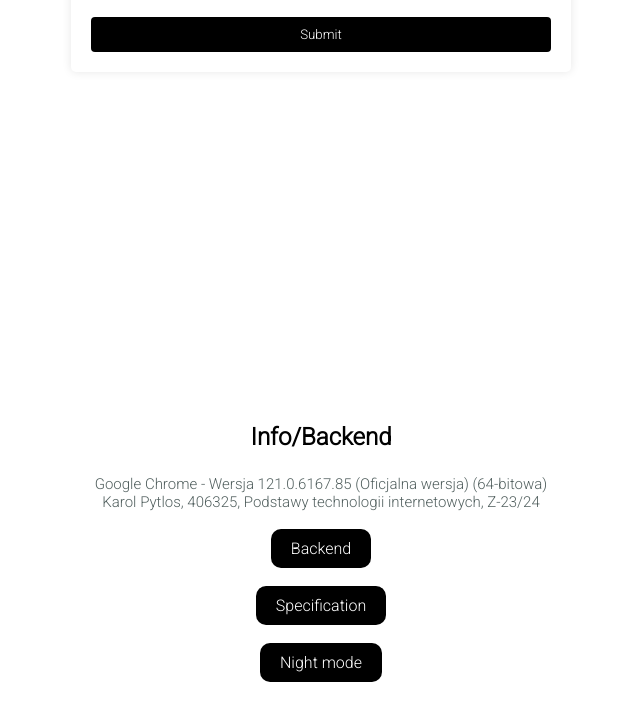
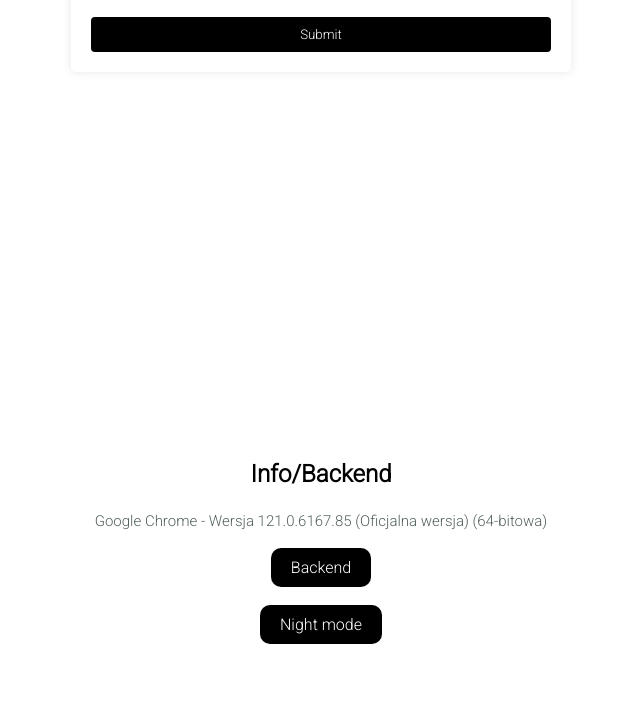
Before and after one commit to soltyp/appleblog, a plain HTML site: page index.html in a window 1280 px wide. Shown: the part 2969-3690 px from the top of the page, without its empty margins (319-959 px from the left). Drawn offline with nearby package versions, Linux system fonts and the light colour scheme.

Commit message:
Update index.html

```diff
--- a/index.html
+++ b/index.html
@@ -242,13 +242,12 @@
             <div class="info2"></div>
             <h2 class="section__title">Info/Backend</h2>
                 <p>Google Chrome - Wersja 121.0.6167.85 (Oficjalna wersja) (64-bitowa)</p>
-                <p>Karol Pytlos, 406325, Podstawy technologii internetowych, Z-23/24</p>
+                <p></p>
                 <br>
                 <a href="login.html" class="backend-button">Backend</a>
                 <br>
-                <a href="Specyfikacja.docx"class="backend-button" download >Specification
-                </a>
-                <br>
+
+
                 <button id="toggle-dark-mode" class="backend-button">Night mode</button>
                 <br>
 
```
